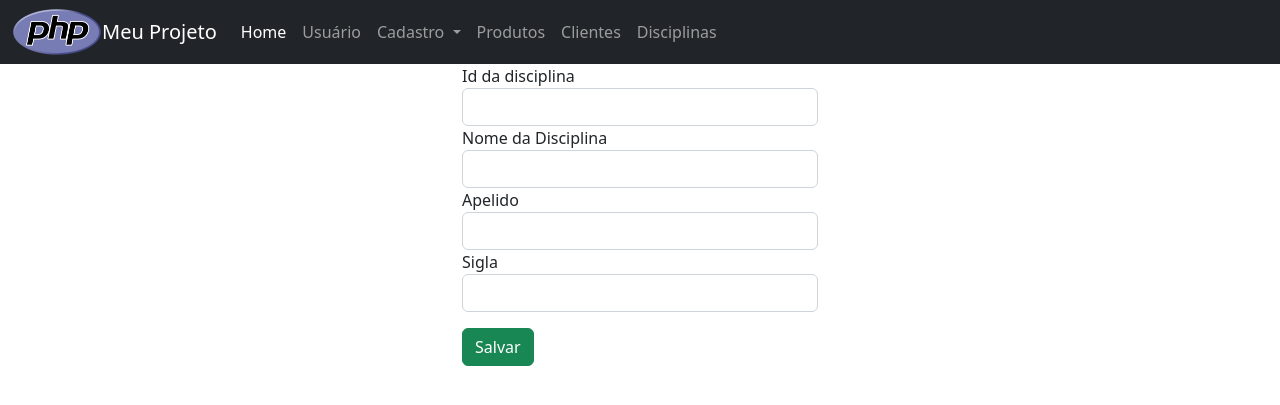
After one commit to isabelafurriel/PWISA, a PHP site: page /editardisciplina.php?id=1 in a window 1280 px wide. The commit adds this page. Shown: the top 405 px of the page. Run offline with PHP 8.4, Linux system fonts and the light colour scheme; data that the repository does not hold is empty.

Commit message:
add apis

```diff
--- a/cabecalho.php
+++ b/cabecalho.php
@@ -44,6 +44,9 @@
         <li class="nav-item">
           <a class="nav-link" href ="./clientes.php">Clientes</a>
         </li>
+        <li class="nav-item">
+          <a class="nav-link" href ="./disciplinas.php">Disciplinas</a>
+        </li>
       </ul>
     </div>
   </div>
--- /dev/null
+++ b/editardisciplina.php
@@ -0,0 +1,48 @@
+            <?php include "cabecalho.php"; ?>
+            <?php
+
+        $dados = file_get_contents("https://reserva.fatectq.edu.br/api/disciplinas/ById/".$_GET["id"]);
+        $dados =json_decode($dados,true);
+        //echo"<pre>";
+        //print_r($dados);
+        //echo"</pre>";
+            ?>
+            <div class="row">
+                <div class="col-4 offset-4">
+            <form>
+            <div class="form-group">
+                    <label>Id da disciplina</label>
+                    <input name="disciplinaId"  class="form-control"
+                    value="<?php echo $dados["disciplinaId"]; ?>"
+                    />
+        </div>
+                <div class="form-group">
+                    <label>Nome da Disciplina</label>
+                    <input name="nome"  class="form-control"
+                    value="<?php echo $dados["nome"]; ?>"
+                    />
+        </div>
+        <div class="form-group">
+                    <label>Apelido</label>
+                    <input name="Apelido"  class="form-control"
+                    value="<?php echo $dados["apelido"]; ?>"
+                    />
+        </div>
+        <div class="form-group">
+                    <label>Sigla</label>
+                    <input name="Sigla"  class="form-control"
+                    value="<?php echo $dados["sigla"]; ?>"
+                    />
+        </div>
+        <div class="form-group mt-3">
+                    <button class="btn btn-success">
+                        Salvar
+        </button>
+        </div>
+            </form>
+
+            </div>
+            </div>
+
+
+            <?php include "rodape.php";?>
```
Also changed, not shown: disciplinas.php (added, +71 -0 lines).
